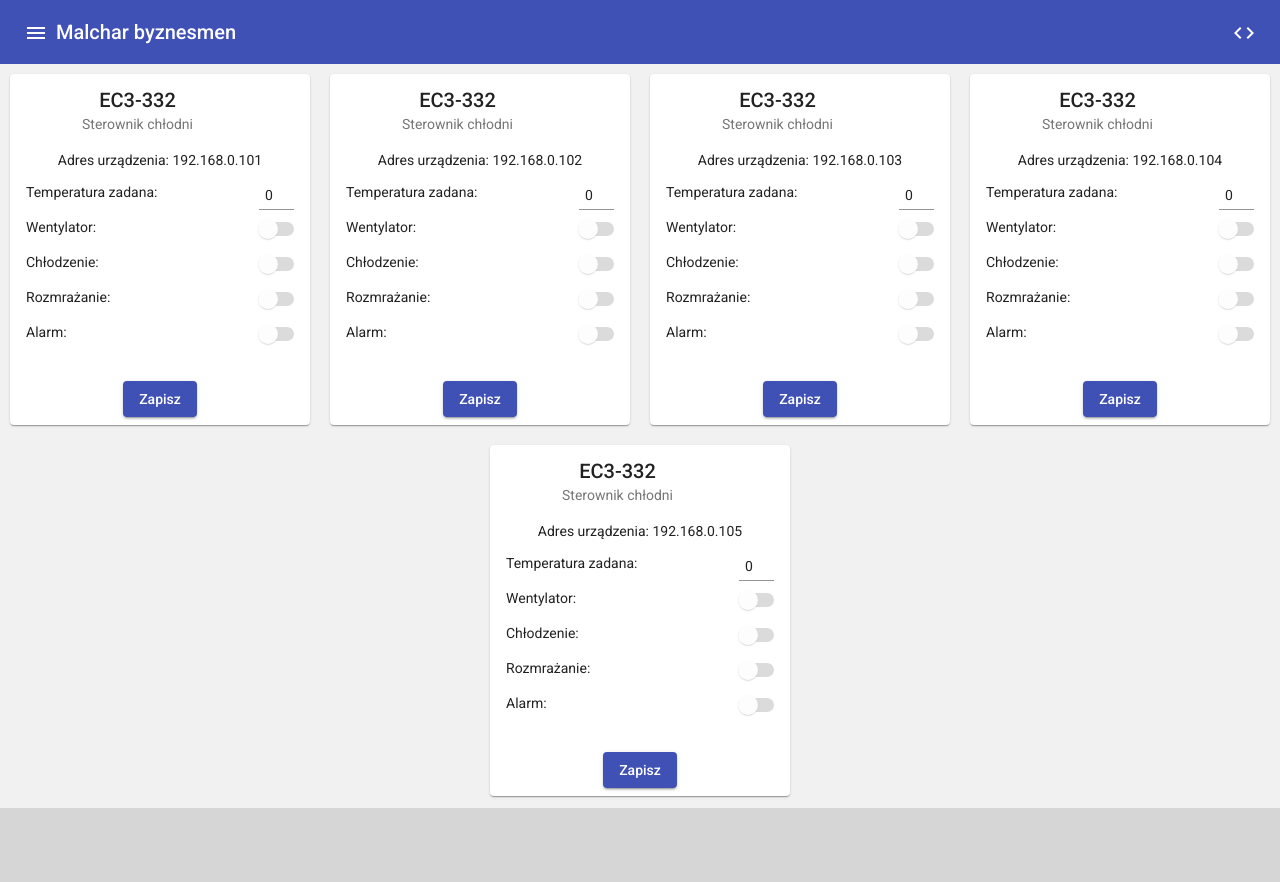
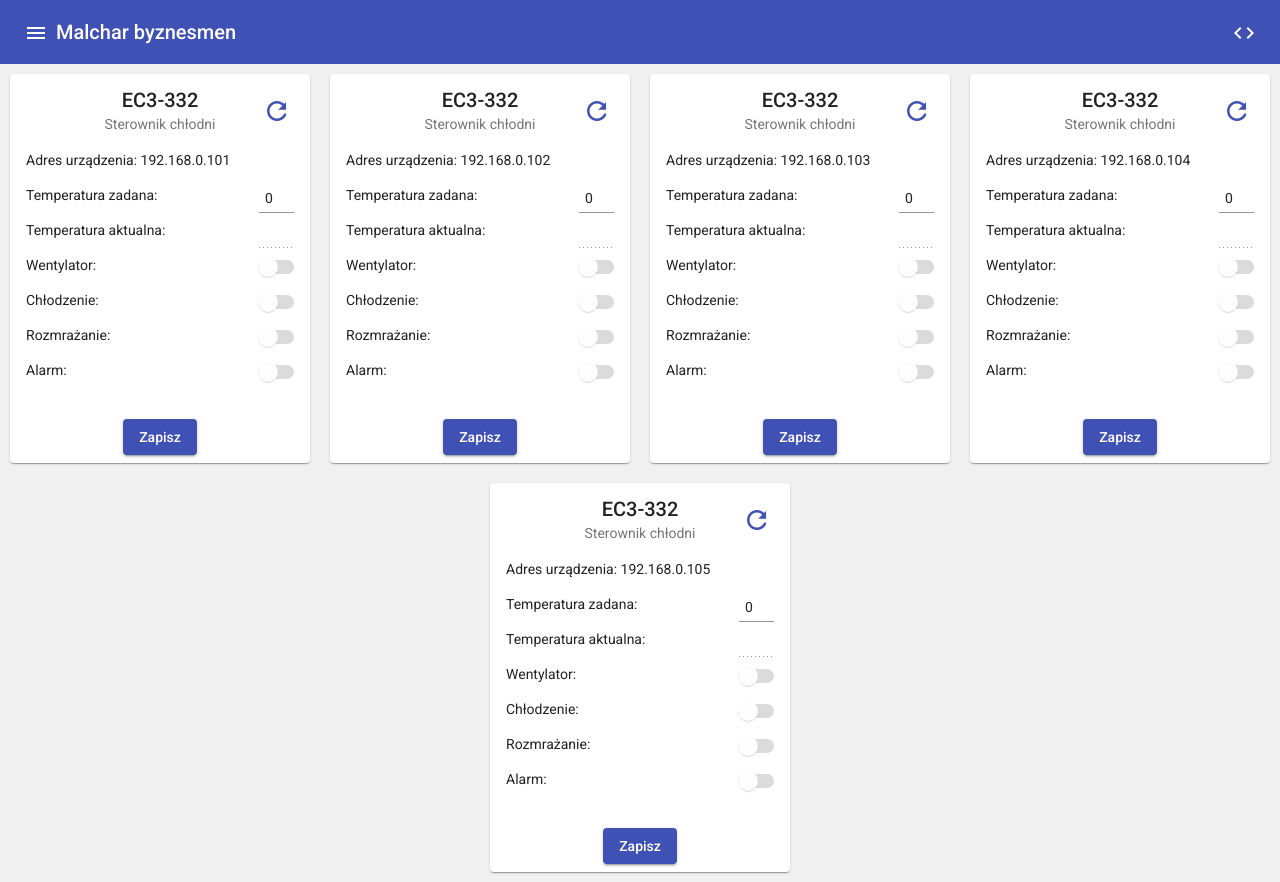
Before and after one commit to orelll/emerson-332, an Angular app: page / in a window 1280 px wide. Before the commit the page ends 808 px from the top, so only its background shows below. Built offline with nearby package versions, Linux system fonts and the light colour scheme; no server answers.

Commit message:
added spinners

```diff
--- a/src/app/common/thumbnail-data.ts
+++ b/src/app/common/thumbnail-data.ts
@@ -1,5 +1,6 @@
 export interface ThumbnailData{
   temperatureSet: number;
+  temperature: number;
   fan: boolean;
   cooling: boolean;
   defrosting: boolean;
--- a/src/app/components/ec332-thumbnail/ec332-thumbnail.component.css
+++ b/src/app/components/ec332-thumbnail/ec332-thumbnail.component.css
@@ -25,3 +25,34 @@
 ::ng-deep .mat-form-field-infix {
   border-top: 0;
 }
+
+mat-card-header{
+  display: flex;
+  flex-direction: row;
+  justify-content: space-between;
+}
+
+mat-card-header mat-icon {
+  font-size: 30px
+}
+
+mat-spinner{
+  position:absolute;
+  top:0;
+  bottom:0;
+  left:0;
+  right:0;
+  margin:auto !important;
+  z-index: 1000;
+}
+
+.spinner_overlay {
+  position: absolute;
+  left: 0;
+  top: 0;
+  width: 100%;
+  height: 100%;
+  background-color: #fff;
+  opacity: 0.6;
+  z-index: 999;
+}
--- a/src/app/components/ec332-thumbnail/ec332-thumbnail.component.html
+++ b/src/app/components/ec332-thumbnail/ec332-thumbnail.component.html
@@ -4,55 +4,75 @@
       <div mat-card-avatar class="example-header-image"></div>
       <mat-card-title>EC3-332</mat-card-title>
       <mat-card-subtitle>Sterownik chłodni</mat-card-subtitle>
+      <button mat-icon-button class="example-icon" aria-label="Example icon-button with share icon" color="primary"
+        (click)="refreshCOmponentData()">
+        <mat-icon>refresh</mat-icon>
+      </button>
     </mat-card-header>
     <mat-card-content>
+      <div class="spinner_overlay" *ngIf="loading">
+
+      </div>
+      <mat-spinner *ngIf="loading"></mat-spinner>
       <div id="anlgcfContainer" #anlgcfContainer hidden>
       </div>
+    <div>
+      <form [formGroup]="dataForm" (ngSubmit)="onFormSubmit()">
+        <div class="setting-container">
           <p>
             Adres urządzenia: {{address}}
           </p>
-      <form [formGroup]="dataForm" (ngSubmit)="onFormSubmit()">
+        </div>
         <div class="setting-container">
           <p>
             Temperatura zadana:
           </p>
           <mat-form-field class="input-form-field">
-          <input matInput formControlName="temperatureSet" type="number" step="0.5" disabled>
+            <input matInput formControlName="temperatureSet" type="number" step="0.25">
+          </mat-form-field>
+        </div>
+        <div class="setting-container">
+          <p>
+            Temperatura aktualna:
+          </p>
+          <mat-form-field class="input-form-field">
+            <input matInput formControlName="temperature" type="number" step="0.25">
           </mat-form-field>
         </div>
         <div class="setting-container">
           <p>
             Wentylator:
           </p>
-        <mat-slide-toggle class="example-margin" value="primary" formControlName="fan" disabled>
+          <mat-slide-toggle class="example-margin" value="primary" formControlName="fan">
           </mat-slide-toggle>
         </div>
         <div class="setting-container">
           <p>
             Chłodzenie:
           </p>
-        <mat-slide-toggle class="example-margin" value="primary" formControlName="cooling" disabled>
+          <mat-slide-toggle class="example-margin" value="primary" formControlName="cooling">
           </mat-slide-toggle>
         </div>
         <div class="setting-container">
           <p>
             Rozmrażanie:
           </p>
-        <mat-slide-toggle class="example-margin" value="primary" formControlName="defrosting" disabled>
+          <mat-slide-toggle class="example-margin" value="primary" formControlName="defrosting">
           </mat-slide-toggle>
         </div>
         <div class="setting-container">
           <p>
             Alarm:
           </p>
-        <mat-slide-toggle class="example-margin" value="primary" formControlName="alarm" disabled>
+          <mat-slide-toggle class="example-margin" value="primary" formControlName="alarm">
           </mat-slide-toggle>
         </div>
       </form>
+    </div>
     </mat-card-content>
 
     <mat-card-actions>
-      <button mat-raised-button color="primary" (click)="onFormSubmit()"  [disabled]="enableSave">Zapisz</button>
+      <button mat-raised-button color="primary" (click)="onFormSubmit()" [disabled]="enableSave">Zapisz</button>
     </mat-card-actions>
   </mat-card>
 </div>
--- a/src/app/components/ec332-thumbnail/ec332-thumbnail.component.ts
+++ b/src/app/components/ec332-thumbnail/ec332-thumbnail.component.ts
@@ -1,4 +1,4 @@
-import { AfterViewInit, Component, ElementRef, Input, OnInit, ViewChild } from '@angular/core';
+import { AfterViewInit, ChangeDetectorRef, Component, ElementRef, Input, OnInit, ViewChild } from '@angular/core';
 import { PagesName } from 'src/app/common/pages-name.enum';
 import { ThumbnailData } from 'src/app/common/thumbnail-data';
 import { HttpCallerService } from 'src/app/services/http-caller.service';
@@ -26,6 +26,7 @@ export class Ec332ThumbnailComponent implements OnInit, AfterViewInit {
   private defrostingCode: string = 'ncian23';//
   private alarmCode: string = 'ncian20';
 
+  public loading: boolean = false;
   dataForm: FormGroup = undefined;
   public get enableSave(): boolean {
     const thisSame = this.dataBackup?.temperatureSet !== this.dataForm.controls['temperatureSet'].value
@@ -38,13 +39,15 @@ export class Ec332ThumbnailComponent implements OnInit, AfterViewInit {
   }
 
   constructor(private httpCaller: HttpCallerService,
-    private tagReader: TagReadingService) {
+    private tagReader: TagReadingService,
+    private cdref: ChangeDetectorRef) {
     this.dataForm = new FormGroup({
       temperatureSet: new FormControl(0),
-      fan: new FormControl(false),
-      cooling: new FormControl(false),
-      defrosting: new FormControl(false),
-      alarm: new FormControl(false),
+      temperature: new FormControl({ value: '', disabled: true }),
+      fan: new FormControl({ value: false, disabled: true }),
+      cooling: new FormControl({ value: false, disabled: true }),
+      defrosting: new FormControl({ value: false, disabled: true }),
+      alarm: new FormControl({ value: false, disabled: true }),
     });
   }
 
@@ -61,9 +64,16 @@ export class Ec332ThumbnailComponent implements OnInit, AfterViewInit {
     this.idSet = `x_${this.address.replace(/\./g, '_')}`;
     containerDiv.id = this.idSet;
 
+    this.loading = true;
+    this.cdref.detectChanges();
     this.httpCaller.loadPage(this.address, PagesName.anlgcf).subscribe(body => {
       containerDiv.innerHTML = body;
       this.check();
+      this.loading = false;
+      this.cdref.detectChanges();
+    },
+    err => {
+      this.loading = false;
     });
   }
 
@@ -80,6 +90,7 @@ export class Ec332ThumbnailComponent implements OnInit, AfterViewInit {
 
     this.dataBackup = {
       temperatureSet: 0.2,
+      temperature : 0.6,
       fan: this.toBoolean(fan),
       cooling: false,
       defrosting: true,
@@ -87,6 +98,7 @@ export class Ec332ThumbnailComponent implements OnInit, AfterViewInit {
     }
 
     this.dataForm.controls['temperatureSet'].setValue(this.dataBackup.temperatureSet);
+    this.dataForm.controls['temperature'].setValue(this.dataBackup.temperature);
     this.dataForm.controls['fan'].setValue(this.dataBackup.fan);
     this.dataForm.controls['cooling'].setValue(this.dataBackup.cooling);
     this.dataForm.controls['defrosting'].setValue(this.dataBackup.defrosting);
--- a/src/app/services/http-caller.service.ts
+++ b/src/app/services/http-caller.service.ts
@@ -2,7 +2,7 @@ import { HttpClient, HttpHeaders } from '@angular/common/http';
 import { Injectable } from '@angular/core';
 import { MatSnackBar } from '@angular/material/snack-bar';
 import { Observable, of } from 'rxjs';
-import { map } from 'rxjs/operators'
+import { delay, map } from 'rxjs/operators'
 
 @Injectable({
   providedIn: 'root'
@@ -16,6 +16,7 @@ export class HttpCallerService {
   loadPage(pageAddress: string, page: string): Observable<string> {
     const fullAddress = `assets/${page}`;
     return this.http.get(fullAddress, { responseType: 'text', observe: 'response' },).pipe(
+      delay(this.getRandomDelay()),
       map(data => {
         return data.body;
       })
@@ -45,4 +46,10 @@ export class HttpCallerService {
       }
     );
   }
+
+  private getRandomDelay():number{
+    const min = 400;
+    const max = 1800;
+    return Math.random() * (max - min) + min;
+  }
 }
```
Lines whose indentation alone changed are shown as unchanged.
